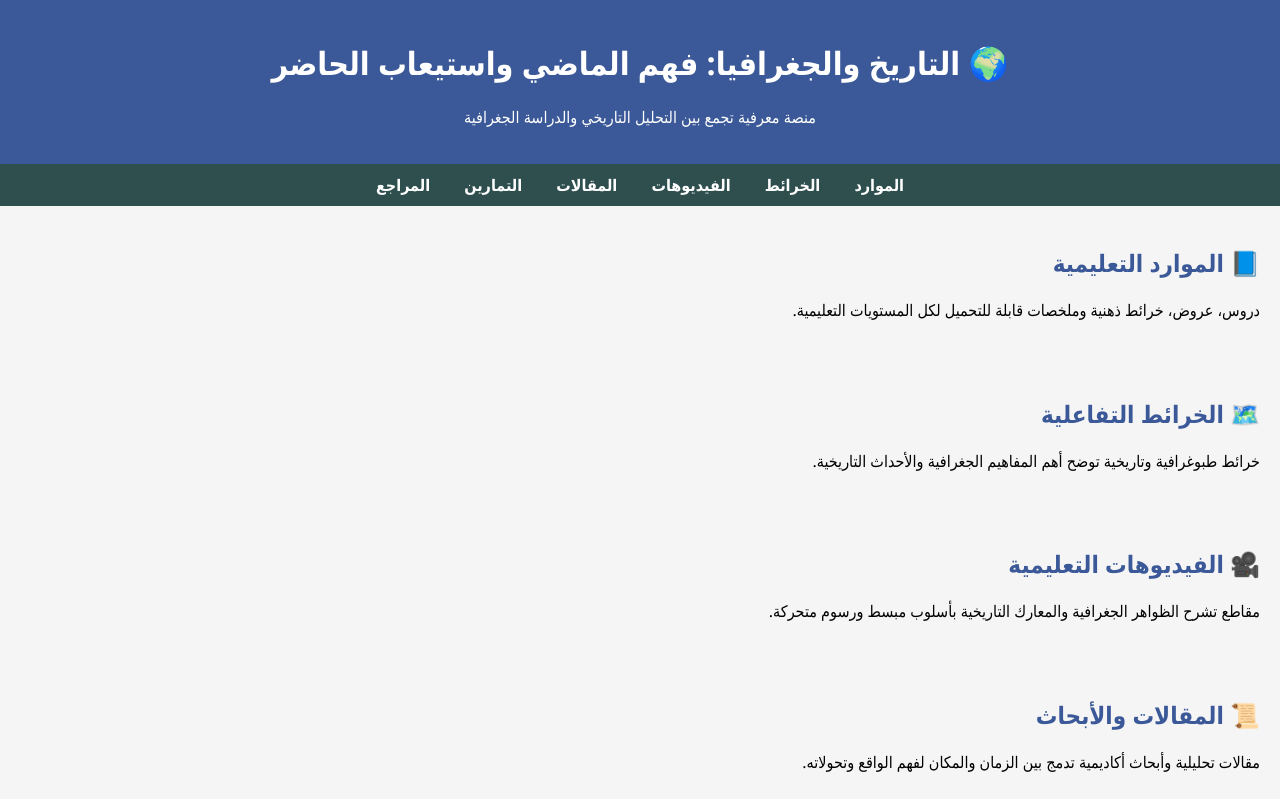
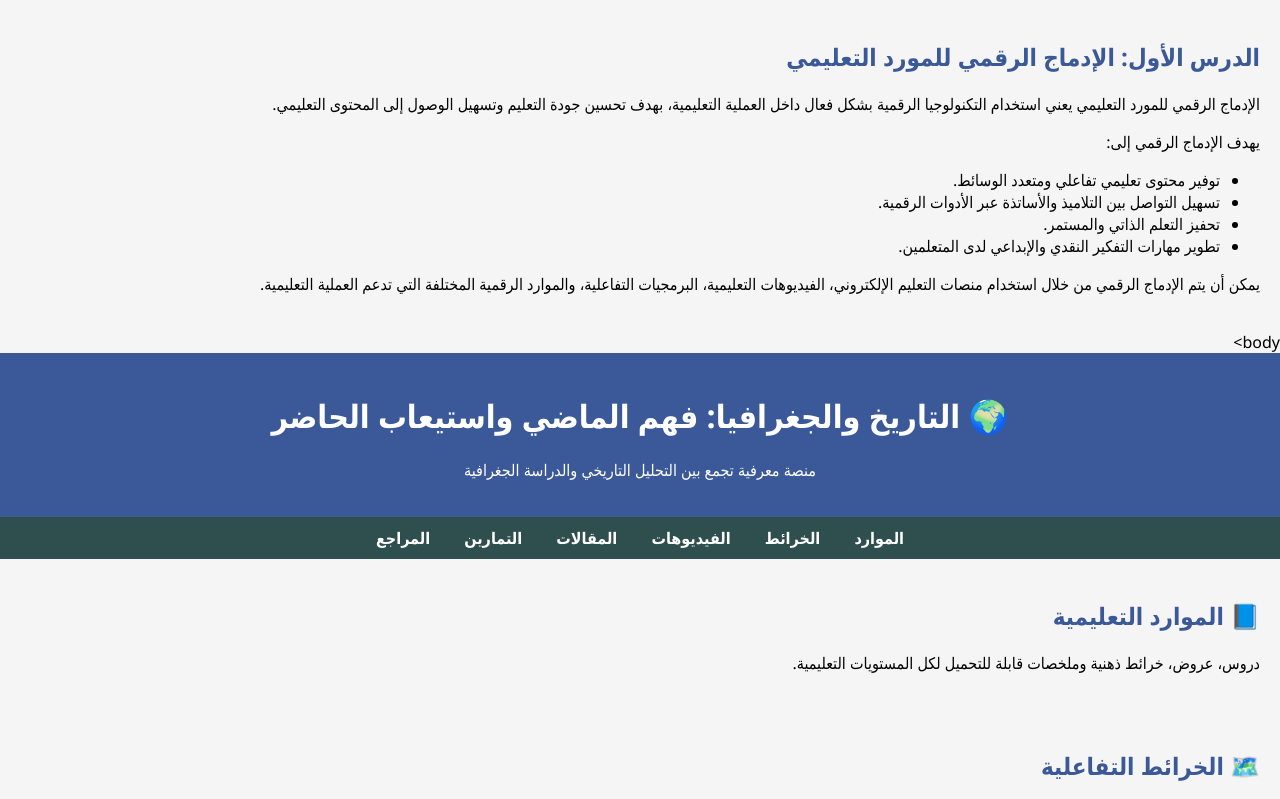
Before and after one commit to ImaneTari5/tari5-wa-joughrafia, a plain HTML site: page index.html in a window 1280 px wide. Shown: the top 799 px of the page. Drawn offline with Linux system fonts and the light colour scheme.

Commit message:
Update index.html

```diff
--- a/index.html
+++ b/index.html
@@ -44,7 +44,25 @@
     }
   </style>
 </head>
-<body>
+<section id="lesson1">
+  <h2>الدرس الأول: الإدماج الرقمي للمورد التعليمي</h2>
+  <p>
+    الإدماج الرقمي للمورد التعليمي يعني استخدام التكنولوجيا الرقمية بشكل فعال
+    داخل العملية التعليمية، بهدف تحسين جودة التعليم وتسهيل الوصول إلى المحتوى التعليمي.
+  </p>
+  <p>
+    يهدف الإدماج الرقمي إلى:
+  </p>
+  <ul>
+    <li>توفير محتوى تعليمي تفاعلي ومتعدد الوسائط.</li>
+    <li>تسهيل التواصل بين التلاميذ والأساتذة عبر الأدوات الرقمية.</li>
+    <li>تحفيز التعلم الذاتي والمستمر.</li>
+    <li>تطوير مهارات التفكير النقدي والإبداعي لدى المتعلمين.</li>
+  </ul>
+  <p>
+    يمكن أن يتم الإدماج الرقمي من خلال استخدام منصات التعليم الإلكتروني، الفيديوهات التعليمية، البرمجيات التفاعلية، والموارد الرقمية المختلفة التي تدعم العملية التعليمية.
+  </p>
+</section>body>
   <header>
     <h1>🌍 التاريخ والجغرافيا: فهم الماضي واستيعاب الحاضر</h1>
     <p>منصة معرفية تجمع بين التحليل التاريخي والدراسة الجغرافية</p>
```
